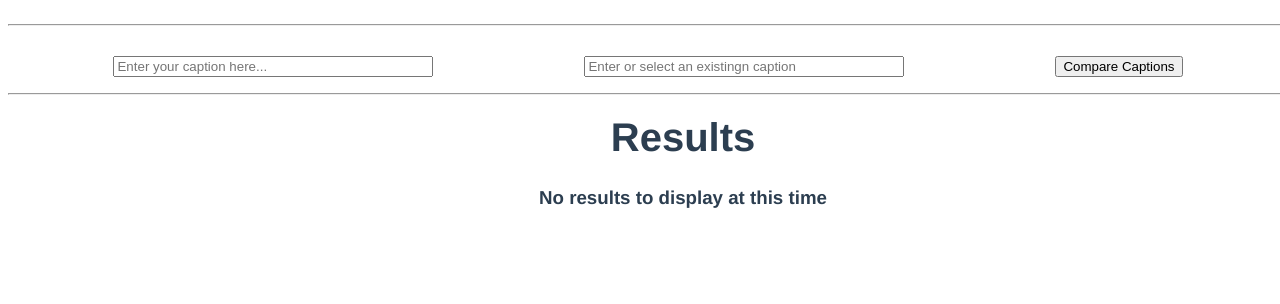
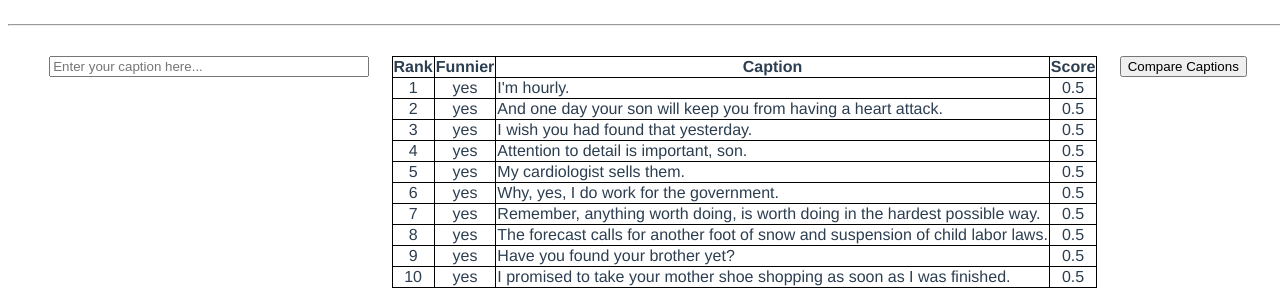
Before and after one commit to nextml/AHA, a Flask app: page / in a window 1280 px wide. Shown: the part 501-805 px from the top of the page. Before the commit the page ends 709 px from the top, so only its background shows below. Run offline with Flask 2, Linux system fonts and the light colour scheme; parts of the project's set-up code (start-up, migrations or seed data) failed here and were passed over.

Commit message:
Trannsitioned to usingn a table for options

```diff
--- a/app/routes.py
+++ b/app/routes.py
@@ -3,15 +3,11 @@ from flask import render_template, request
 from app import app
 from functools import lru_cache
 from app import compare_captions as comparator
-from app import get_similar as similarity
 
 # Initialize models
 
 print('Initializing caption funniness comparator.....')
 comparator.initialize()
-print('Initializing caption similarity comparator.....')
-similarity.initialize()
-
 
 @lru_cache()
 def load_data():
--- a/app/static/styles.css
+++ b/app/static/styles.css
@@ -62,3 +62,8 @@ select {
   -webkit-appearance: menulist-button;
   height: 50px;
 }
+
+table, th, td {
+	  border: 1px solid black;
+	  border-collapse: collapse;
+}
--- a/app/templates/index.html
+++ b/app/templates/index.html
@@ -22,46 +22,35 @@
 	</div>
 	<hr>
 	<form action="/compare_captions" method="post" class="flex-container input-buttons margin">
-		<input type="text" name="user_caption" value="{{ c1 if c1 is not none }}" placeholder="Enter your caption here..." class="input-button {{ 'caption-winner' if winner == 0 }} {{ 'caption-loser' if winner == 1 }}" name="user_input">
-		<input type="text" list="caps" class="input-button {{ 'caption-winner' if winner == 1 }} {{ 'caption-loser' if winner == 0 }}" name="selected_caption" value="{{ '' if c2 is none else c2 }}" placeholder="Enter or select an existingn caption">
-		<datalist id="caps">
-			{% for option in options %}
-			<option value="{{ option }}" {% if c2 == option %} selected="selected"{% endif %}>{{ option }}</option>
-			{% endfor %}
-		</datalist>
-		<button type="submit" value="{{ id }}" name="id">Compare Captions</button>
+		<div>
+			<input type="text" name="user_caption" value="{{ c1 if c1 is not none }}" placeholder="Enter your caption here..." class="input-button {{ 'caption-winner' if winner == 0 }} {{ 'caption-loser' if winner == 1 }}" name="user_input">
+		</div>
+		<div>
+			<table>
+				<tr>
+					<th>Rank</th>
+					<th>Funnier</th>
+					<th>Caption</th>
+					<th>Score</th>
+				</tr>
+				{% for option in options %}
+				<tr>
+					<td align="center">{{loop.index}}</td>
+					<td align="center">yes</td>
+					<td>{{ option }}</td>
+					<td align="center">0.5</td>
+				</tr>
+				{% endfor %}
+			</table>
+		</div>
+		<div>
+			<button type="submit" value="{{ id }}" name="id">Compare Captions</button>
+		</div>
 	</form>
 	{% if winner != -1 %}
 	<div>
 		<h3 class="text--center">"{{ c1 if winner == 0 else c2 }}" was the funnier caption with {{ confidence }}% confidence</h3>
 	</div>
 	{% endif %}
-	<hr>
-	<div class="margin">
-		<h1 style="margin-top: 20px" class="text--center">Results</h1>
-		{% if winner == -1 %}
-		<h3 class="text--center">No results to display at this time</h3>
-		{% else %}
-		<div style="margin-left: 120px">
-			{% if confidence is not none %}
-			<div>
-				<h2>Statistics</h2>
-				<p>Confidence: {{ confidence }}%</p>
-			</div>
-			{% endif %}
-			{% if similar is not none %}
-			<div>
-				<h2>Most Similar</h2>
-				<p>The following captions are the most similar to the text entered:</p>
-				<ul>
-				{% for s in similar %}
-					<li>{{ s }}</li>
-				{% endfor %}
-				</ul>
-			</div>
-			{% endif %}
-		</div>
-		{% endif %}
-	</div>
     </body>
 </html>
```
Also changed, not shown: 1 other file.
